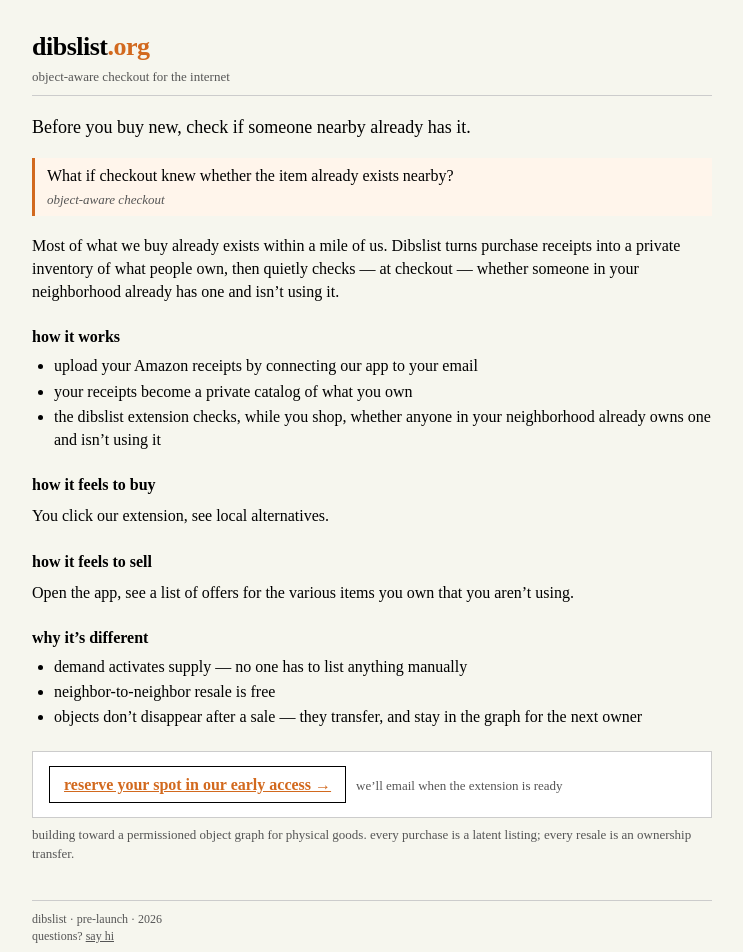
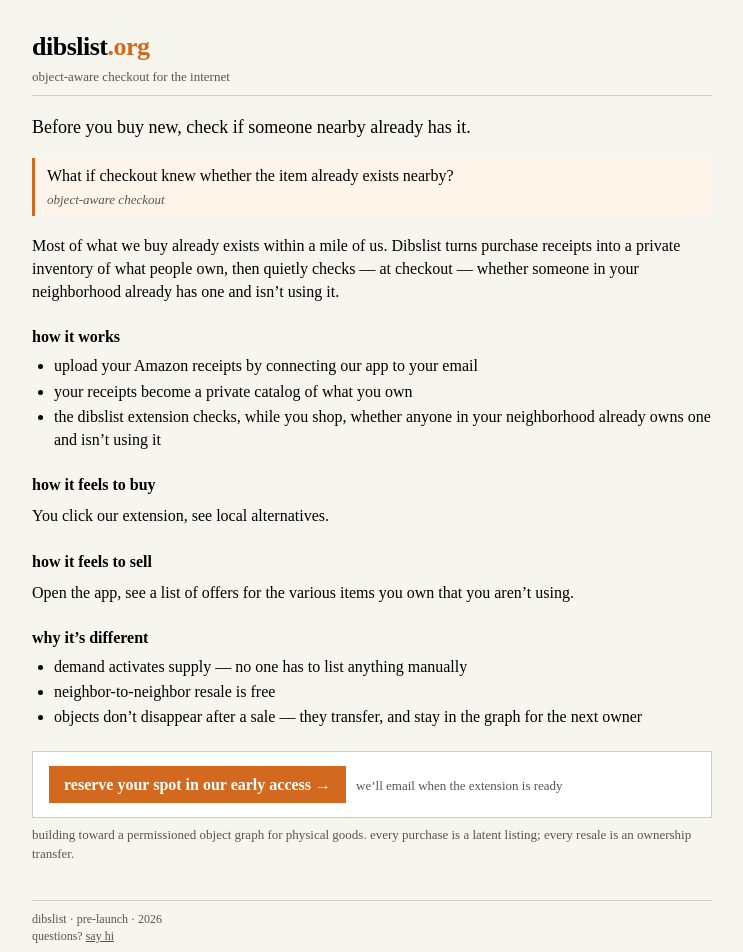
Before and after one commit to modestapproach/dibslist, a Next.js app: page / in a window 1280 px wide. Shown: the top 952 px of the page, without its empty margins (268-1011 px from the left). Built offline with nearby package versions, Linux system fonts and the light colour scheme.

Commit message:
Restyle CTA button: orange bg with white text, darker orange on press
https://claude.ai/code/session_011EBWLo58Lsr1j1wQmn1S96

```diff
--- a/app/globals.css
+++ b/app/globals.css
@@ -122,16 +122,22 @@ li {
 
 .cta a.button {
   display: inline-block;
-  background: #ffffff;
-  border: 1px solid var(--ink);
+  background: var(--accent);
+  border: 1px solid var(--accent);
   padding: 6px 14px;
   font-weight: bold;
-  text-decoration: underline;
-  color: var(--link);
+  text-decoration: none;
+  color: #ffffff;
 }
 
-.cta a.button:hover {
-  background: var(--ink);
+.cta a.button:visited {
+  color: #ffffff;
+}
+
+.cta a.button:hover,
+.cta a.button:active {
+  background: #a0521b;
+  border-color: #a0521b;
   color: #ffffff;
   text-decoration: none;
 }
```
